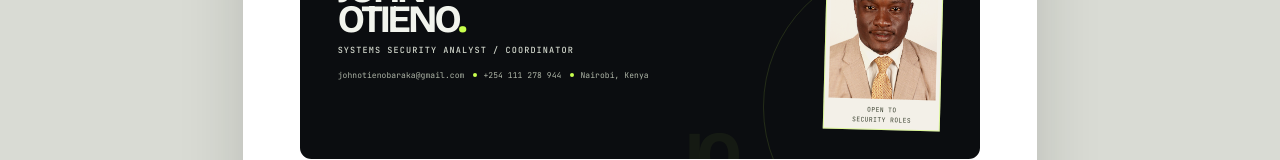
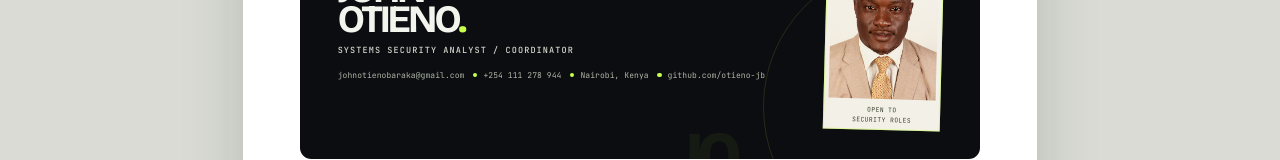
Before and after one commit to otieno-jb/John_Otieno_Portfolio, a plain HTML site: page cv.html in a window 1280 px wide. Shown: the part 197-357 px from the top of the page. Drawn offline with Linux system fonts and the light colour scheme.

Commit message:
Point portfolio to GitHub Pages and add deployment workflow

```diff
--- a/cv.html
+++ b/cv.html
@@ -24,6 +24,7 @@
             <span>johnotienobaraka@gmail.com</span>
             <span>+254 111 278 944</span>
             <span>Nairobi, Kenya</span>
+            <span>github.com/otieno-jb</span>
           </div>
         </div>
         <div class="header-portrait">
```
Also changed, not shown: submission/PORTFOLIO_LINK.txt, submission/cover.png, submission/qr-code.png, submission/screenshots/09-contact.png, 8 other files.
